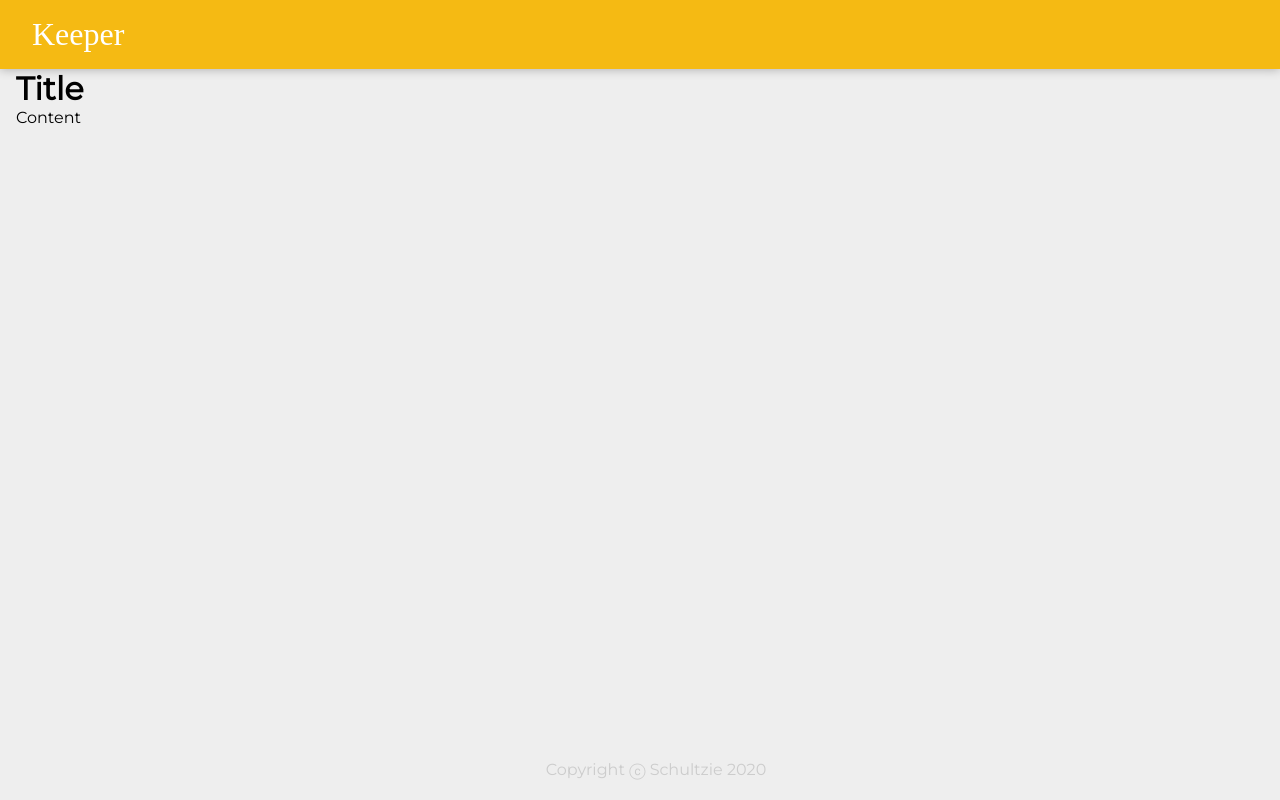
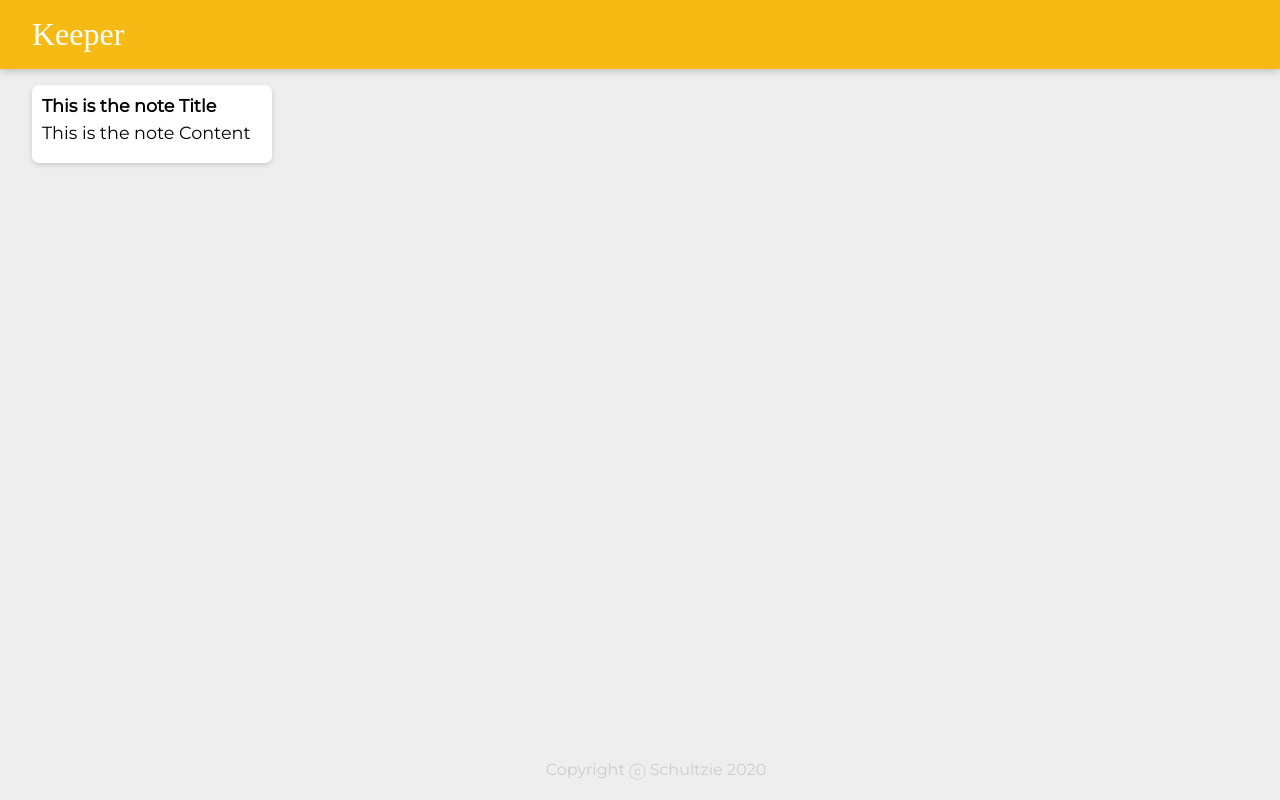
Before and after one commit to dylanschultzie/keeper-app, a React (Create React App) app: page / in a window 1280 px wide. Built offline with nearby package versions, Linux system fonts and the light colour scheme; a web font is replaced by a local one.

Commit message:
name note div

```diff
--- a/src/components/Note.jsx
+++ b/src/components/Note.jsx
@@ -2,9 +2,9 @@
 
 function Note() {
   return (
-    <div>
-      <h1>Title</h1>
-      <p>Content</p>
+    <div className="note">
+      <h1>This is the note Title</h1>
+      <p>This is the note Content</p>
     </div>
   );
 }
```
